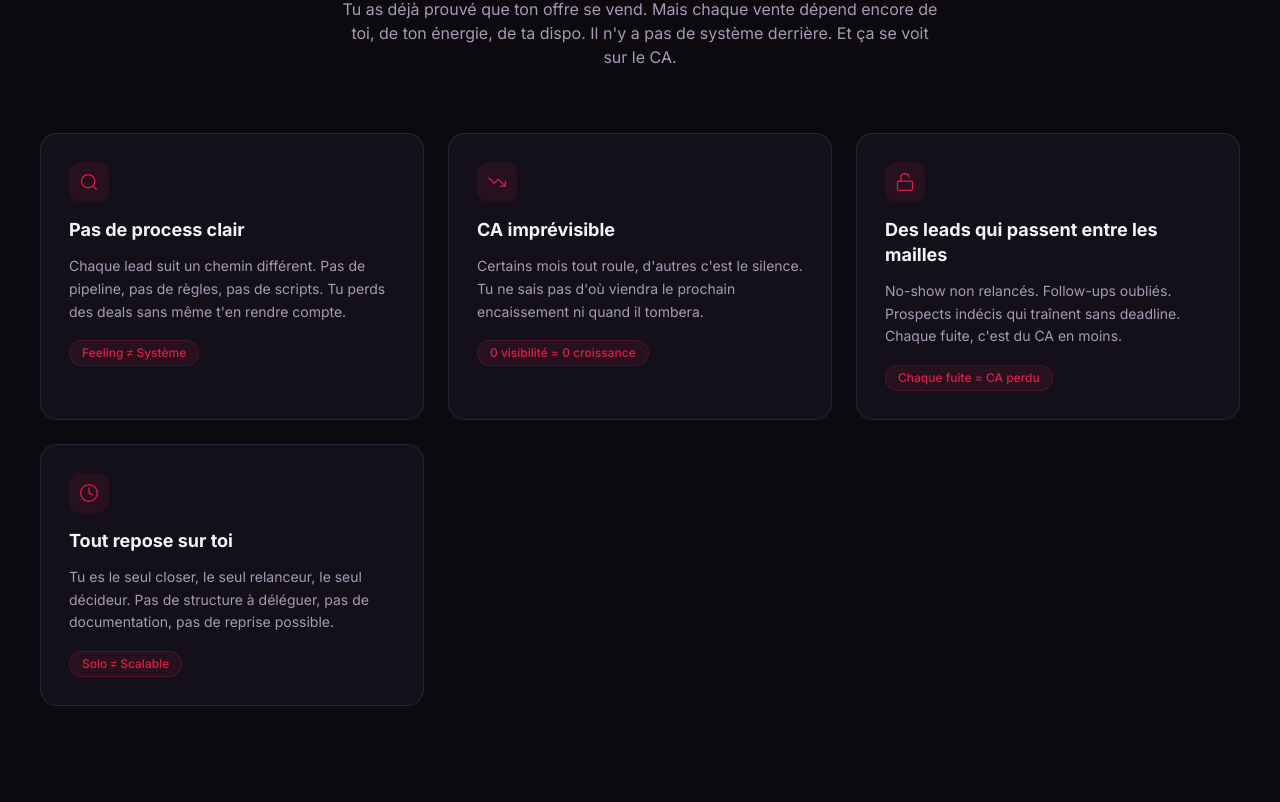
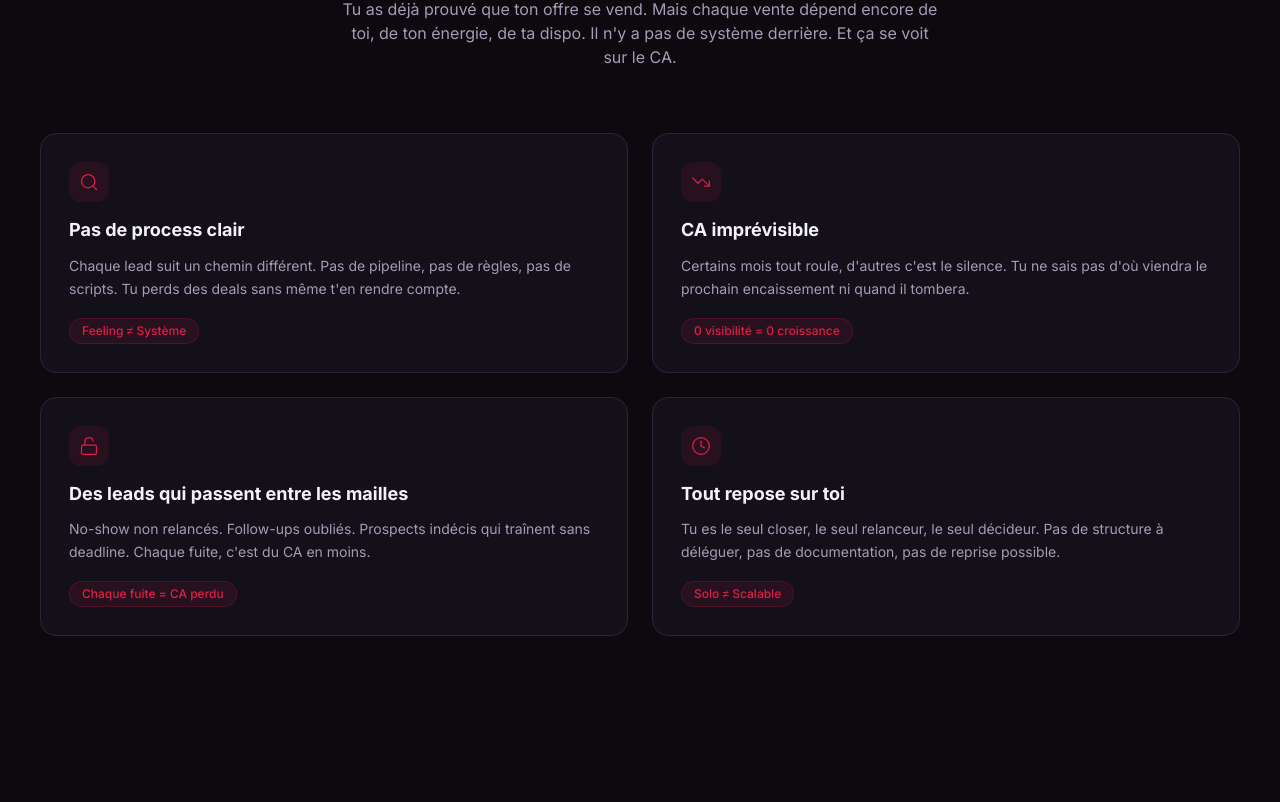
Before and after one commit to path2revenue/path2revenue, a Next.js app: page / in a window 1280 px wide. Shown: the part 978-1780 px from the top of the page. Built offline with nearby package versions, Linux system fonts and the light colour scheme.

Commit message:
fix: CTA crimson (not white), painpoints 2-col grid, clean config

```diff
--- a/app/components/PainPoints.jsx
+++ b/app/components/PainPoints.jsx
@@ -7,7 +7,7 @@ import SectionHeader from "./SectionHeader";
 
 const layout = siteConfig.design?.layout || "centered";
 const cardRadius = layout === "editorial" ? "rounded-xl" : layout === "minimal" ? "rounded-lg" : "rounded-2xl";
-const gridCols = layout === "editorial" ? "md:grid-cols-2" : "md:grid-cols-3";
+const gridCols = layout === "editorial" ? "md:grid-cols-2" : "md:grid-cols-2";
 const badgeRadius = layout === "editorial" ? "rounded-md" : "rounded-full";
 
 export default function PainPoints() {
--- a/app/globals.css
+++ b/app/globals.css
@@ -126,9 +126,9 @@
   --color-accent: #E11D48;
   --color-accent-light: #FB7185;
   --color-accent-glow: rgba(225, 29, 72, 0.35);
-  --color-cta: #FFFFFF;
-  --color-cta-hover: #F1F1F1;
-  --color-cta-glow: rgba(255, 255, 255, 0.12);
+  --color-cta: #E11D48;
+  --color-cta-hover: #BE123C;
+  --color-cta-glow: rgba(225, 29, 72, 0.25);
   --color-success: #10B981;
   --color-danger: #E11D48;
   --color-gradient-from: #E11D48;
```
